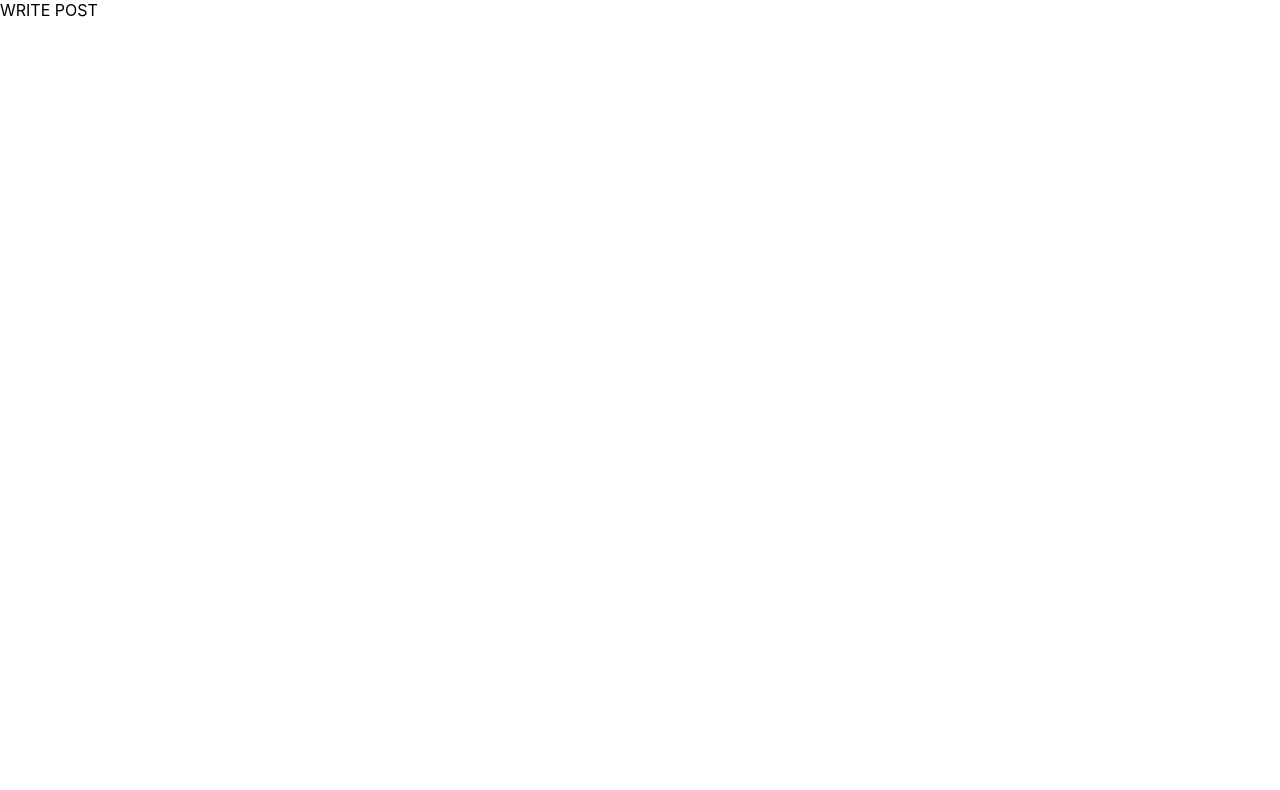
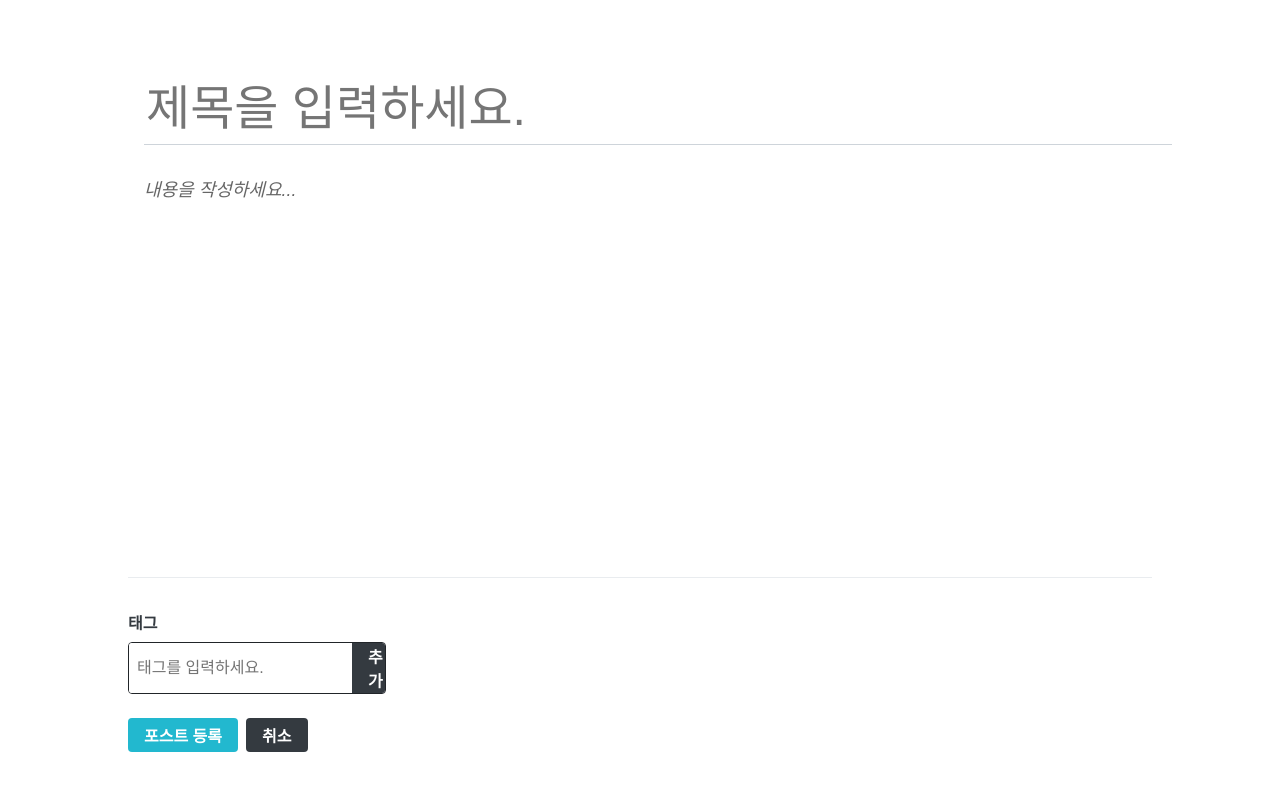
Before and after one commit to leegitb/MyWorldBlog, a React (Create React App) app in the folder my-world-frontend/: page /write in a window 1280 px wide. Shown: the top 790 px of the page. Built offline with nearby package versions, Linux system fonts and the light colour scheme.

Commit message:
Add Editor UI

```diff
--- a/my-world-frontend/package.json
+++ b/my-world-frontend/package.json
@@ -8,6 +8,7 @@
     "@testing-library/user-event": "^7.1.2",
     "axios": "^0.19.2",
     "immer": "^6.0.1",
+    "quill": "^1.3.7",
     "react": "^16.13.0",
     "react-dom": "^16.13.0",
     "react-redux": "^7.2.0",
--- /dev/null
+++ b/my-world-frontend/src/components/write/Editor.js
@@ -0,0 +1,69 @@
+/**
+ * 제목, 내용 입력할 수 있는 컴포넌트
+ * */
+import React, { useRef, useEffect } from 'react';
+import Quill from 'quill';
+import 'quill/dist/quill.bubble.css';
+import styled from 'styled-components';
+import palette from '../../lib/styles/palette';
+import Responsive from '../common/Responsive';
+
+const EditorBlock = styled(Responsive)`
+  /*페이지 위아래 여백*/
+  padding-top: 5rem;
+  padding-bottom: 5rem;
+`;
+
+const TitleInput = styled.input`
+  font-size: 3rem;
+  outline: none;
+  padding-bottom: 0.5rem;
+  border: none;
+  border-bottom: 1px solid ${palette.gray[4]};
+  margin-bottom: 2rem;
+  width: 100%;
+`;
+
+const QuillWrapper = styled.div`
+  /*최소 크기 지정 및 패딩 제거*/
+  .ql-editor {
+    padding: 0;
+    min-height: 320px;
+    font-size: 1.125rem;
+    line-height: 1.5;
+  }
+  .ql-editor.ql-blank::before {
+    left: 0px;
+  }
+`;
+
+const Editor = () => {
+  const quillElement = useRef(null);
+  const quillInstance = useRef(null);
+
+  useEffect(() => {
+    quillInstance.current = new Quill(quillElement.current, {
+      theme: 'bubble',
+      placeholder: '내용을 작성하세요...',
+      modules: {
+        toolbar: [
+          [{ header: '1' }, { header: 2 }],
+          ['bold', 'italic', 'underline', 'strike'],
+          [{ list: 'ordered' }, { list: 'bullet' }],
+          ['blockquote', 'code-block', 'link', 'image'],
+        ],
+      },
+    });
+  }, []);
+
+  return (
+    <EditorBlock>
+      <TitleInput placeholder="제목을 입력하세요." />
+      <QuillWrapper>
+        <div ref={quillElement} />
+      </QuillWrapper>
+    </EditorBlock>
+  );
+};
+
+export default Editor;
--- /dev/null
+++ b/my-world-frontend/src/components/write/TagBox.js
@@ -0,0 +1,126 @@
+/**
+ * 태그 추가 기능, 작성 완료 / 취소 버튼이 있는 컴포넌트
+ * */
+
+import React, { useState, useCallback } from 'react';
+import styled from 'styled-components';
+import palette from '../../lib/styles/palette';
+
+const TagBoxBlock = styled.div`
+  width: 100%;
+  border-top: 1px solid ${palette.gray[2]};
+  padding-top: 2rem;
+
+  h4 {
+    color: ${palette.gray[8]};
+    margin-top: 0;
+    margin-bottom: 0.5rem;
+  }
+`;
+
+const TagForm = styled.form`
+  border-radius: 4px;
+  overflow: hidden;
+  display: flex;
+  width: 256px;
+  border: 1px solid ${palette.gray[9]}; /*스타일 초기화*/
+  input,
+  button {
+    outline: none;
+    border: none;
+    font-size: 1rem;
+  }
+  input {
+    padding: 0.5rem;
+    flex: 1;
+  }
+  button {
+    cursor: pointer;
+    padding-right: 1rem;
+    padding-left: 1rem;
+    border: none;
+    background: ${palette.gray[8]};
+    color: white;
+    font-weight: bold;
+    &:hover {
+      background: ${palette.gray[6]};
+    }
+  }
+`;
+
+const Tag = styled.div`
+  margin-right: 0.5rem;
+  color: ${palette.gray[6]};
+  cursor: pointer;
+  &:hover {
+    opacity: 0.5;
+  }
+`;
+
+const TagListBlock = styled.div`
+  display: flex;
+  margin-top: 0.5rem;
+`;
+
+// React.memo를 사용하여 tag 값이 바뀔 때만 리렌더링되도록 처리.
+const TagItem = React.memo(({ tag, onRemove }) => (
+  <Tag onClick={() => onRemove(tag)}>#{tag}</Tag>
+));
+const TagList = React.memo(({ tags, onRemove }) => (
+  <TagListBlock>
+    {tags.map(tag => (
+      <TagItem key={tag} tag={tag} onRemove={onRemove} />
+    ))}
+  </TagListBlock>
+));
+
+const TagBox = () => {
+  const [input, setInput] = useState('');
+  const [localTags, setLocalTags] = useState([]);
+
+  const insertTag = useCallback(
+    tag => {
+      if (!tag) return;
+      if (localTags.includes(tag)) return;
+      setLocalTags([...localTags, tag]);
+    },
+    [localTags],
+  );
+
+  const onRemove = useCallback(
+    tag => {
+      setLocalTags(localTags.filter(t => t !== tag));
+    },
+    [localTags],
+  );
+
+  const onChange = useCallback(e => {
+    setInput(e.target.value);
+  }, []);
+
+  const onSubmit = useCallback(
+    e => {
+      e.preventDefault();
+      insertTag(input.trim());
+      setInput('');
+    },
+    [input, insertTag],
+  );
+
+  return (
+    <TagBoxBlock>
+      <h4>태그</h4>
+      <TagForm onSubmit={onSubmit}>
+        <input
+          placeholder="태그를 입력하세요."
+          value={input}
+          onChange={onChange}
+        />
+        <button type="submit">추가</button>
+      </TagForm>
+      <TagList tags={localTags} onRemove={onRemove} />
+    </TagBoxBlock>
+  );
+};
+
+export default TagBox;
--- /dev/null
+++ b/my-world-frontend/src/components/write/WriteActionButtons.js
@@ -0,0 +1,36 @@
+/**
+ * 포스트 작성 / 취소 컴포넌트
+ */
+
+import React from 'react';
+import styled from 'styled-components';
+import Button from '../common/Buttons';
+
+const WriteActionButtonsBlock = styled.div`
+  margin-top: 1rem;
+  margin-bottom: 3rem;
+  button + button {
+    margin-left: 0.5rem;
+  }
+`;
+
+/* TagBox에서 사용하는 버튼과 일치하는 높이로 설정한 후 서로 간 여백 지정 */
+const StyledButton = styled(Button)`
+  height: 2.125rem;
+  & + & {
+    margin-left: 0.5rem;
+  }
+`;
+
+const WriteActionButtons = ({ onCancel, onPublish }) => {
+  return (
+    <WriteActionButtonsBlock>
+      <StyledButton cyan onClick={onPublish}>
+        포스트 등록
+      </StyledButton>
+      <StyledButton onClick={onCancel}>취소</StyledButton>
+    </WriteActionButtonsBlock>
+  );
+};
+
+export default WriteActionButtons;
--- a/my-world-frontend/src/pages/WritePage.js
+++ b/my-world-frontend/src/pages/WritePage.js
@@ -1,7 +1,17 @@
 import React from 'react';
+import Editor from '../components/write/Editor';
+import Responsive from '../components/common/Responsive';
+import TagBox from '../components/write/TagBox';
+import WriteActionButtons from '../components/write/WriteActionButtons';
 
 const WritePage = () => {
-  return <div>WRITE POST</div>;
+  return (
+    <Responsive>
+      <Editor />
+      <TagBox />
+      <WriteActionButtons />
+    </Responsive>
+  );
 };
 
 export default WritePage;
```
Also changed, not shown: 1 other file (tests, documents, lock files or other folders).
